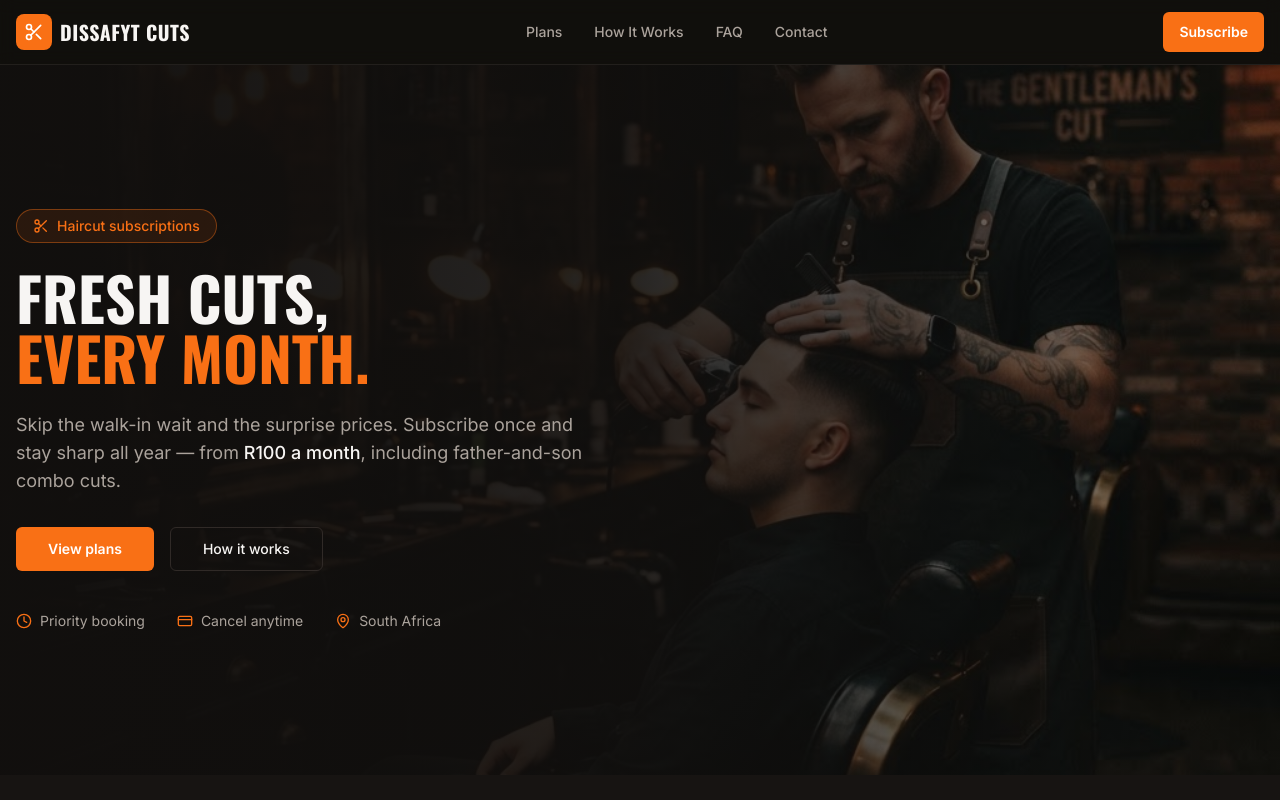
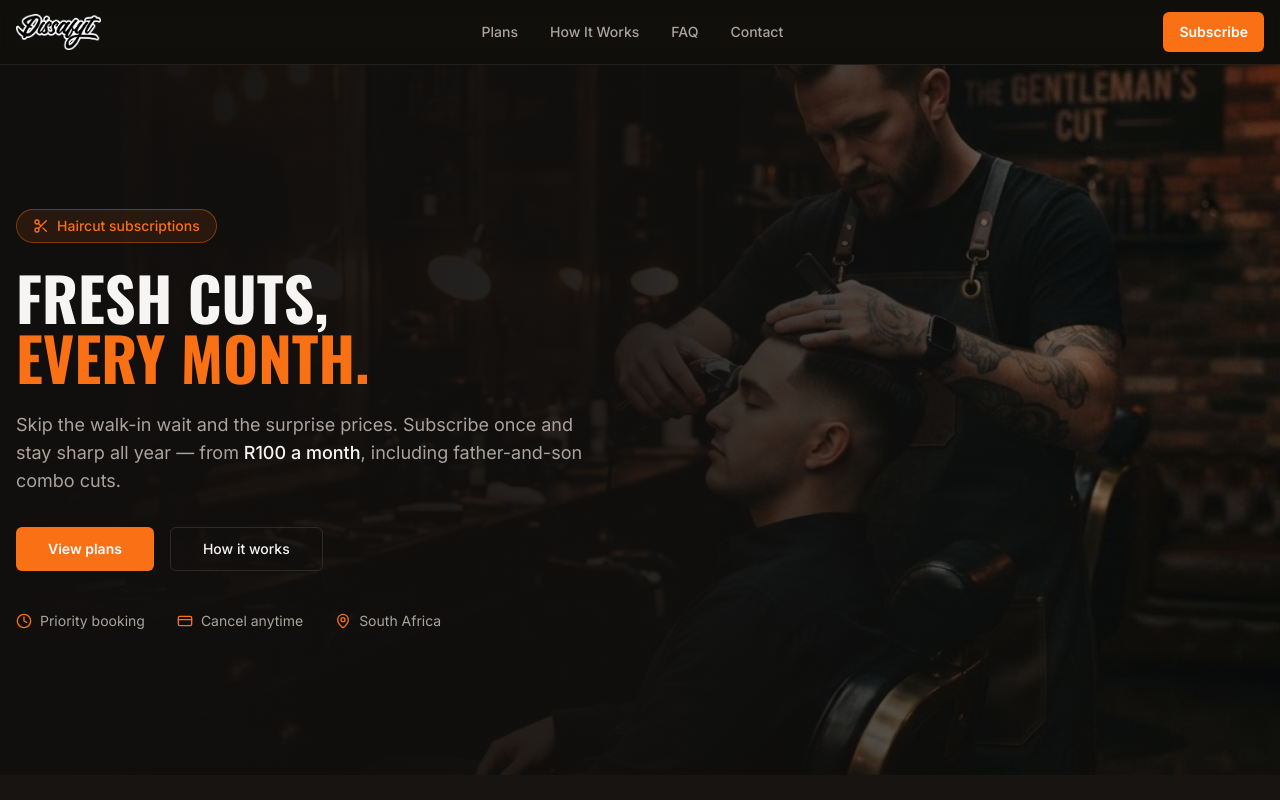
Before and after one commit to dissafyt/dissafyt-website, a Next.js app: page / in a window 1280 px wide. Shown: the top 800 px of the page. Built offline with nearby package versions, Linux system fonts and the light colour scheme.

Commit message:
feat: replace logos with image components in footer and header
Co-authored-by: Dissafyt Developer <202397268+dissafyt@users.noreply.github.com>

```diff
--- a/components/footer.tsx
+++ b/components/footer.tsx
@@ -1,5 +1,5 @@
 import Link from "next/link"
-import { Scissors } from "lucide-react"
+import Image from "next/image"
 
 export function Footer() {
   return (
@@ -8,13 +8,15 @@ export function Footer() {
         <div className="grid gap-8 md:grid-cols-3">
           {/* Brand */}
           <div>
-            <Link href="#top" className="flex items-center space-x-2">
-              <div className="flex h-9 w-9 items-center justify-center rounded-lg bg-primary">
-                <Scissors className="h-5 w-5 text-primary-foreground" />
-              </div>
-              <span className="font-heading text-xl font-bold uppercase tracking-wide text-foreground">
-                Dissafyt Cuts
-              </span>
+            <Link href="#top" className="flex items-center">
+              <Image
+                src="/images/dissafyt-logo.png"
+                alt="Dissafyt"
+                width={160}
+                height={62}
+                className="h-10 w-auto invert"
+              />
+              <span className="sr-only">Dissafyt Cuts</span>
             </Link>
             <p className="mt-4 max-w-xs text-sm text-muted-foreground">
               Monthly haircut subscriptions that keep you sharp. No contracts, no queues, no surprises.
--- a/components/header.tsx
+++ b/components/header.tsx
@@ -2,8 +2,9 @@
 
 import { useState } from "react"
 import Link from "next/link"
+import Image from "next/image"
 import { Button } from "@/components/ui/button"
-import { Menu, X, Scissors } from "lucide-react"
+import { Menu, X } from "lucide-react"
 
 const navLinks = [
   { href: "#plans", label: "Plans" },
@@ -20,13 +21,16 @@ export function Header() {
       <div className="container mx-auto px-4">
         <div className="flex items-center justify-between h-16">
           {/* Logo */}
-          <Link href="#top" className="flex items-center space-x-2">
-            <div className="w-9 h-9 bg-primary rounded-lg flex items-center justify-center">
-              <Scissors className="h-5 w-5 text-primary-foreground" />
-            </div>
-            <span className="text-xl font-heading font-bold uppercase tracking-wide text-foreground">
-              Dissafyt Cuts
-            </span>
+          <Link href="#top" className="flex items-center">
+            <Image
+              src="/images/dissafyt-logo.png"
+              alt="Dissafyt"
+              width={140}
+              height={54}
+              priority
+              className="h-9 w-auto invert"
+            />
+            <span className="sr-only">Dissafyt Cuts</span>
           </Link>
 
           {/* Desktop Navigation */}
```
Also changed, not shown: public/images/dissafyt-logo.png (added).
